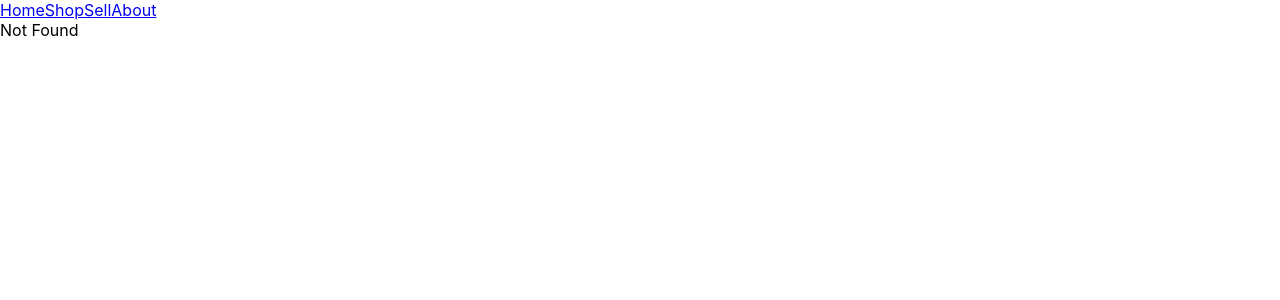
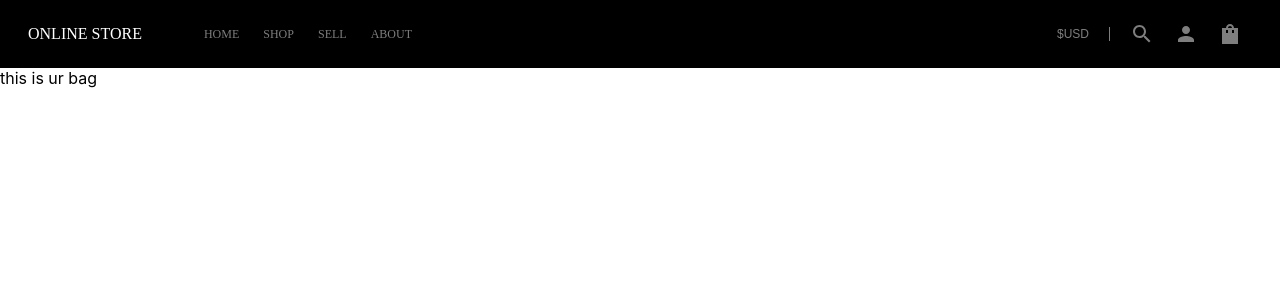
Before and after one commit to Aleg3000/react-online-shop, a React (Create React App) app: page /bag in a window 1280 px wide. Before the commit this address had no page. Shown: the top 300 px of the page. Built offline with nearby package versions, Linux system fonts and the light colour scheme; a web font is replaced by a local one.

Commit message:
feat: add header and basic pages

```diff
--- a/src/App.js
+++ /dev/null
@@ -1,22 +0,0 @@
-import { BrowserRouter, Route, Routes } from 'react-router-dom';
-import './App.css';
-import Navbar from './components/Navbar/Navbar';
-import About from './pages/About/About';
-import Shop from './pages/Shop/Shop';
-import NotFound from './pages/NotFound/NotFound';
-
-function App() {
-  return (
-    <>
-      <Navbar />
-      <Routes>
-        <Route path="/shop" element={<Shop />}></Route>
-        <Route path="/shop" element={<Shop />}></Route>
-        <Route path="/about" element={<About />}></Route>
-        <Route path="*" element={<NotFound />}></Route>
-      </Routes>
-    </>
-  );
-}
-
-export default App;
--- /dev/null
+++ b/src/App.tsx
@@ -0,0 +1,28 @@
+import { Route, Routes } from 'react-router-dom';
+import './App.css';
+import NotFound from './pages/NotFound/NotFound';
+import React from 'react';
+import Header from 'components/Header/Header';
+import LoginPage from 'pages/Login/LoginPage';
+import AboutPage from './pages/About/About';
+import ShopPage from './pages/Shop/Shop';
+import BagPage from 'pages/Bag/Bag';
+import SellPage from 'pages/Sell/Sell';
+
+function App() {
+  return (
+    <>
+      <Header />
+      <Routes>
+        <Route path="/shop" element={<ShopPage />}></Route>
+        <Route path="/sell" element={<SellPage />}></Route>
+        <Route path="/about" element={<AboutPage />}></Route>
+        <Route path="/login" element={<LoginPage />}></Route>
+        <Route path="/bag" element={<BagPage />}></Route>
+        <Route path="*" element={<NotFound />}></Route>
+      </Routes>
+    </>
+  );
+}
+
+export default App;
--- /dev/null
+++ b/src/components/Header/Header.module.css
@@ -0,0 +1,52 @@
+.header {
+    display: flex;
+    padding: 12px 28px;
+    background-color: black;
+    font-family: HelveticaNeueLTW01-75Bold;
+    color: rgb(126, 126, 126);
+    align-items: center;
+}
+
+.headerTitle {
+    color: white;
+    margin-right: 50px;
+    text-transform: uppercase;
+}
+
+.currency {
+    /* height: 30px; */
+    padding: 0 20px;
+    border-right: 1px solid rgb(126, 126, 126);
+    font-family: Arial, Helvetica, sans-serif;
+    font-size: 12px;
+}
+
+.headerSettings {
+    gap: 20px;
+    margin-left: auto;
+    display: flex;
+    align-items: center;
+}
+
+.headerBtns {
+    height: 44px;
+    display: flex;
+    margin: 0 10px 0 auto;
+    gap: 20px;
+    align-items: center;
+}
+
+.svgBox {
+    width: 24px;
+    height: 24px;
+}
+
+.svgBox > svg {
+    fill: rgb(126, 126, 126);
+    transition: fill 0.5s ease;
+    cursor: pointer;
+}
+
+.svgBox > svg:hover {
+    fill: white;
+}
--- /dev/null
+++ b/src/components/Header/Header.tsx
@@ -0,0 +1,32 @@
+import Navbar from 'components/Navbar/Navbar';
+import Svg from 'components/svg';
+import React from 'react';
+import { Link } from 'react-router-dom';
+import classes from './Header.module.css';
+
+export default function Header() {
+  return (
+    <header className={classes.header}>
+      <div className={classes.headerTitle}>Online store</div>
+      <Navbar />
+      <div className={classes.headerSettings}>
+        <div className={classes.currency}>$USD</div>
+        <div className={classes.headerBtns}>
+          <div className={classes.svgBox}>
+            <Svg id="search" />
+          </div>
+          <Link to="/login">
+            <div className={classes.svgBox}>
+              <Svg id="login" />
+            </div>
+          </Link>
+          <Link to="/bag">
+            <div className={classes.svgBox}>
+              <Svg id="bag" />
+            </div>
+          </Link>
+        </div>
+      </div>
+    </header>
+  );
+}
--- a/src/components/Navbar/Navbar.module.css
+++ b/src/components/Navbar/Navbar.module.css
@@ -0,0 +1,16 @@
+.navbar {
+    display: flex;
+    font-size: 12px;
+}
+
+.navbar > a {
+    padding: 8px 12px;
+    color: rgb(126, 126, 126);
+    text-decoration: none;
+    text-transform: uppercase;
+    transition: color 0.5s ease;
+}
+
+.navbar > a:hover {
+    color: rgb(237, 237, 237);
+}
--- a/src/components/Navbar/Navbar.tsx
+++ b/src/components/Navbar/Navbar.tsx
@@ -1,13 +1,16 @@
 import React from 'react';
 import { Link } from 'react-router-dom';
+import classes from './Navbar.module.css';
 
 export default function Navbar() {
   return (
-    <nav>
-      <Link to="/">Home</Link>
-      <Link to="/shop">Shop</Link>
-      <Link to="/sell">Sell</Link>
-      <Link to="/about">About</Link>
-    </nav>
+    <>
+      <nav className={classes.navbar}>
+        <Link to="/">Home</Link>
+        <Link to="/shop">Shop</Link>
+        <Link to="/sell">Sell</Link>
+        <Link to="/about">About</Link>
+      </nav>
+    </>
   );
 }
--- /dev/null
+++ b/src/components/svg.tsx
@@ -0,0 +1,32 @@
+import React from 'react';
+
+interface ISVGProps {
+  id: string;
+}
+
+const Svg = ({ id }: ISVGProps) => {
+  switch (id) {
+    case 'search':
+      return (
+        <svg xmlns="http://www.w3.org/2000/svg" viewBox="0 0 24 24" fill="currentColor">
+          <path d="M15.5 14h-.79l-.28-.27C15.41 12.59 16 11.11 16 9.5 16 5.91 13.09 3 9.5 3S3 5.91 3 9.5 5.91 16 9.5 16c1.61 0 3.09-.59 4.23-1.57l.27.28v.79l5 4.99L20.49 19l-4.99-5zm-6 0C7.01 14 5 11.99 5 9.5S7.01 5 9.5 5 14 7.01 14 9.5 11.99 14 9.5 14z"></path>
+        </svg>
+      );
+    case 'login':
+      return (
+        <svg xmlns="http://www.w3.org/2000/svg" viewBox="0 0 24 24" fill="currentColor">
+          <path d="M12 12c2.21 0 4-1.79 4-4s-1.79-4-4-4-4 1.79-4 4 1.79 4 4 4zm0 2c-2.67 0-8 1.34-8 4v2h16v-2c0-2.66-5.33-4-8-4z"></path>
+        </svg>
+      );
+    case 'bag':
+      return (
+        <svg xmlns="http://www.w3.org/2000/svg" viewBox="0 0 24 24" fill="currentColor">
+          <path d="M20,6h-4c0-2.21-1.79-4-4-4S8,3.79,8,6H4v16h16V6z M10,11H8V8h2V11z M12,4c1.1,0,2,0.9,2,2h-4C10,4.9,10.9,4,12,4z M16,11 h-2V8h2V11z"></path>
+        </svg>
+      );
+    default:
+      return <div></div>;
+  }
+};
+
+export default Svg;
--- a/src/custom.d.ts
+++ b/src/custom.d.ts
@@ -2,3 +2,5 @@ declare module '*.jpg';
 declare module '*.png';
 declare module '*.jpeg';
 declare module '*.gif';
+declare module '*.module.css';
+declare module '*.module.scss';
--- /dev/null
+++ b/src/pages/Bag/Bag.tsx
@@ -0,0 +1,7 @@
+import React from 'react';
+
+const BagPage = () => {
+  return <div>this is ur bag</div>;
+};
+
+export default BagPage;
--- /dev/null
+++ b/src/pages/Login/LoginPage.tsx
@@ -0,0 +1,7 @@
+import React from 'react';
+
+const LoginPage = () => {
+  return <div>please, login</div>;
+};
+
+export default LoginPage;
--- /dev/null
+++ b/src/pages/Sell/Sell.tsx
@@ -0,0 +1,7 @@
+import React from 'react';
+
+const SellPage = () => {
+  return <div>here u can sell ur sneakers</div>;
+};
+
+export default SellPage;
```
